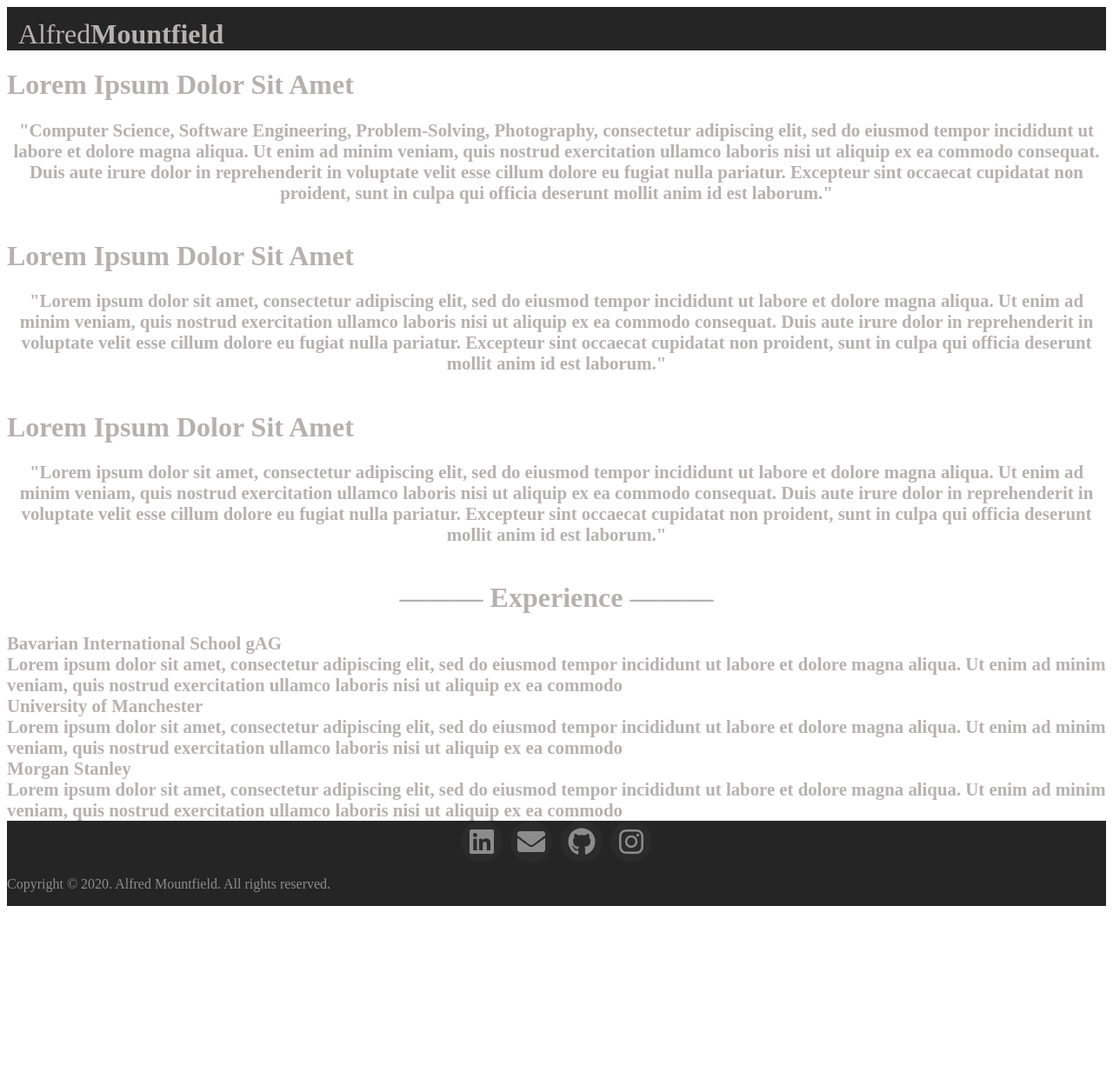
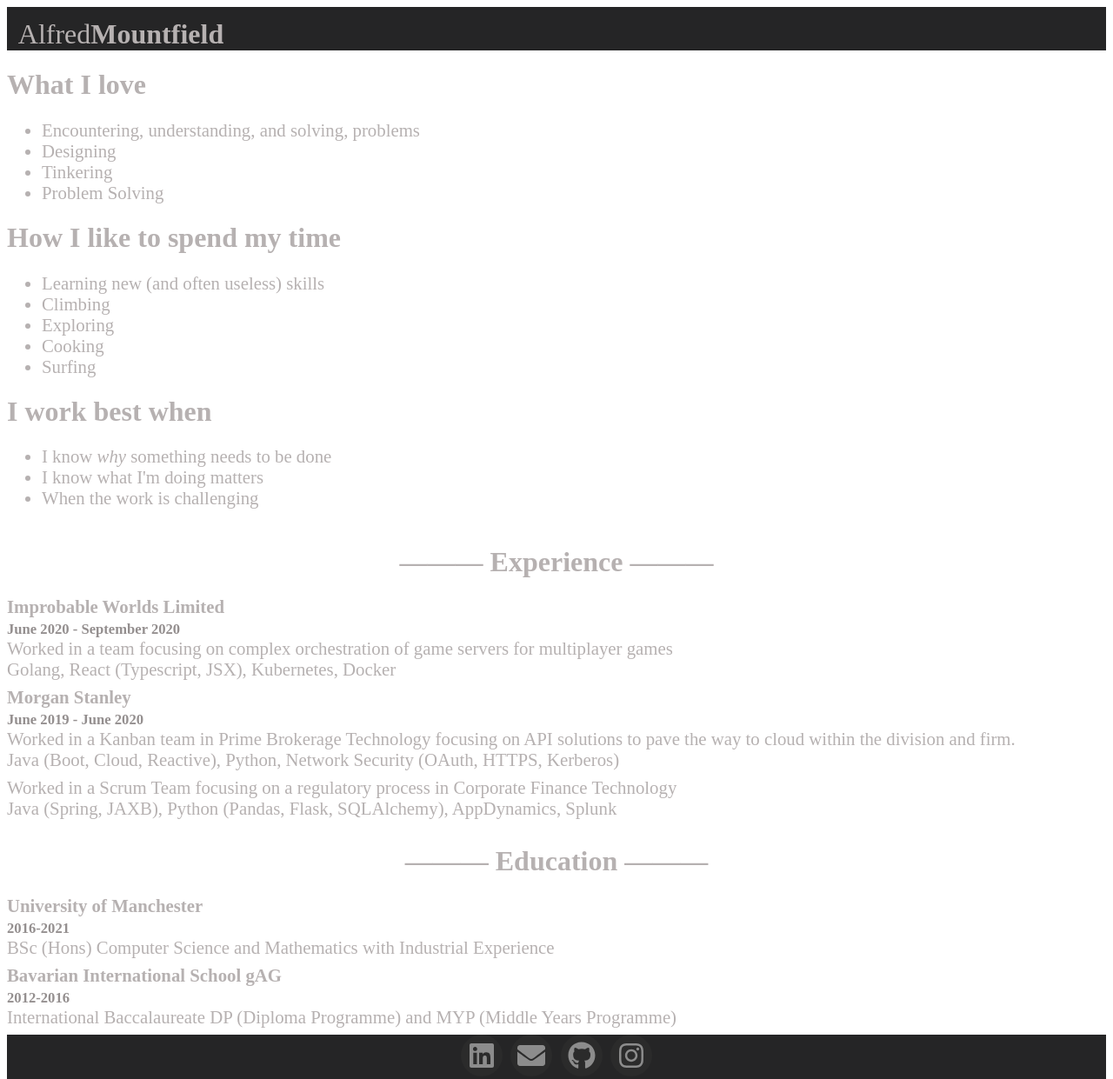
Before and after one commit to Alfred-Mountfield/PortfolioWebsite, a Gatsby site: page /about in a window 1280 px wide. Shown: the top 1241 px of the page at 87% size. Before the commit the page ends 1050 px from the top, so only its background shows below. Built offline with nearby package versions, Linux system fonts and the light colour scheme; Gatsby itself is replaced by a stand-in of ours.

Commit message:
Starting to fill out about page, adding Gatsby images for efficient loading on home page

```diff
--- a/gatsby-config.js
+++ b/gatsby-config.js
@@ -21,6 +21,7 @@
     },
     `gatsby-plugin-sass`,
     `gatsby-transformer-sharp`,
-    `gatsby-plugin-sharp`
+    `gatsby-plugin-sharp`,
+    `gatsby-background-image`
   ]
 }
--- a/package.json
+++ b/package.json
@@ -18,6 +18,7 @@
     "bootstrap": "^4.5.2",
     "classnames": "^2.2.6",
     "gatsby": "^2.24.63",
+    "gatsby-background-image": "^1.1.2",
     "gatsby-image": "^2.4.19",
     "gatsby-plugin-sass": "^2.3.13",
     "gatsby-plugin-sharp": "^2.6.36",
--- a/src/components/appContainer.module.css
+++ b/src/components/appContainer.module.css
@@ -10,4 +10,5 @@
     display: flex;
     flex: 1;
     flex-flow: column wrap;
+    font-family: 'Poiret One', "Bookman Old Style", SansSerif, serif;
 }
--- a/src/components/photoGallery.tsx
+++ b/src/components/photoGallery.tsx
@@ -17,7 +17,7 @@
   // Get All Images
   const allImagesData = useStaticQuery(graphql`
     query GetAllGalleryPhotos {
-      allFile(filter: { extension: { regex: "/(jpg)|(png)/" }, relativeDirectory: { eq: "gallery" } }) {
+      allFile(filter: { extension: { regex: "/(jpg)|(png)/" }, relativeDirectory: {regex: "/gallery*/"} }) {
         edges {
           node {
             childImageSharp {
--- a/src/pages/about.module.css
+++ b/src/pages/about.module.css
@@ -1,34 +1,38 @@
+
+
 .sectionHeader {
-    font-family: 'Poiret One', "Bookman Old Style", SansSerif;
     font-size: 2em;
     color: #b6b1b1;
     text-align: center;
 }
 
 .paraHeader {
-    font-family: 'Poiret One', "Bookman Old Style", SansSerif;
     font-weight: bolder;
     font-size: 2em;
     color: #b6b1b1;
 }
 
 .paraContent {
-    font-family: 'Poiret One', "Bookman Old Style", SansSerif;
-    font-weight: bold;
+    /*font-weight: bold;*/
     font-size: 1.3em;
     color: #b6b1b1;
-    text-align: center;
+    /*text-align: center;*/
 }
 
-.experienceLocation {
-    font-family: 'Poiret One', "Bookman Old Style", SansSerif;
+.locationExplanationRow {
+    margin-bottom: 0.5em;
+}
+
+.location, .explanation {
     color: #b6b1b1;
     font-size: 1.3em;
+}
+
+.location {
     font-weight: bold;
 }
 
-.experienceExplanation {
-    font-family: 'Poiret One', "Bookman Old Style", SansSerif;
-    color: #b6b1b1;
-    font-size: 1.3em;
+.dates {
+    font-size: 0.8em;
+    color: #948f8f;
 }
--- a/src/pages/about.tsx
+++ b/src/pages/about.tsx
@@ -1,7 +1,8 @@
-import React from "react"
+import React from 'react'
 import AppContainer from '../components/appContainer'
 import Row from 'react-bootstrap/Row'
 import Col from 'react-bootstrap/Col'
+import Container from 'react-bootstrap/Container'
 import classNames from 'classnames'
 
 import styles from './about.module.css'
@@ -13,65 +14,111 @@
 export const About: React.FC<AboutProps> = props => {
   return (
     <AppContainer location={props.location}>
+      <Container>
         <Row className="mt-5">
           <Col xs={10} lg={6} className="m-0 mb-4 ml-lg-5 ml-2">
-          <h1 className={styles.paraHeader}>Lorem Ipsum Dolor Sit Amet</h1>
-          <p className={styles.paraContent}>"Computer Science, Software Engineering, Problem-Solving, Photography, consectetur
-            adipiscing elit, sed do eiusmod tempor incididunt ut labore et dolore magna aliqua. Ut enim ad minim veniam, quis
-            nostrud exercitation ullamco laboris nisi ut aliquip ex ea commodo consequat. Duis aute irure dolor in
-            reprehenderit in voluptate velit esse cillum dolore eu fugiat nulla pariatur. Excepteur sint occaecat cupidatat
-            non proident, sunt in culpa qui officia deserunt mollit anim id est
-            laborum."
+            <h1 className={styles.paraHeader}>What I love</h1>
+            <p className={styles.paraContent}>
+              <ul>
+                <li>Encountering, understanding, and solving, problems</li>
+                <li>Designing</li>
+                <li>Tinkering</li>
+                <li>Problem Solving</li>
+              </ul>
             </p>
           </Col>
         </Row>
         <Row className="row m-0 justify-content-end">
           <Col className="col-10 col-lg-6 mb-4 mr-lg-5 mr-2">
-          <h1 className={styles.paraHeader}>Lorem Ipsum Dolor Sit Amet</h1>
+            <h1 className={styles.paraHeader}>How I like to spend my time</h1>
             <p className={styles.paraContent}>
-            "Lorem ipsum dolor sit amet, consectetur adipiscing elit, sed do eiusmod tempor incididunt ut labore et dolore
-            magna aliqua. Ut enim ad minim veniam, quis nostrud exercitation ullamco laboris nisi ut aliquip ex ea commodo
-            consequat. Duis aute irure dolor in reprehenderit in voluptate velit esse cillum dolore eu fugiat nulla pariatur.
-            Excepteur sint occaecat cupidatat non proident, sunt in culpa qui officia deserunt mollit anim id est laborum."
+              <ul>
+                <li>Learning new (and often useless) skills</li>
+                <li>Climbing</li>
+                <li>Exploring</li>
+                <li>Cooking</li>
+                <li>Surfing</li>
+              </ul>
             </p>
           </Col>
         </Row>
         <Row className="m-0">
           <Col className="m-0 col-10 col-lg-6 mb-4 ml-lg-5 ml-2">
-          <h1 className={styles.paraHeader}>Lorem Ipsum Dolor Sit Amet</h1>
+            <h1 className={styles.paraHeader}>I work best when</h1>
             <p className={styles.paraContent}>
-            "Lorem ipsum dolor sit amet, consectetur adipiscing elit, sed do eiusmod tempor incididunt ut labore et dolore
-            magna aliqua. Ut enim ad minim veniam, quis nostrud exercitation ullamco laboris nisi ut aliquip ex ea commodo
-            consequat. Duis aute irure dolor in reprehenderit in voluptate velit esse cillum dolore eu fugiat nulla pariatur.
-            Excepteur sint occaecat cupidatat non proident, sunt in culpa qui officia deserunt mollit anim id est laborum."
+              <ul>
+                <li>I know <i>why</i> something needs to be done</li>
+                <li>I know what I'm doing matters</li>
+                <li>When the work is challenging</li>
+              </ul>
             </p>
           </Col>
         </Row>
+      </Container>
 
-      <h1 className={classNames(styles.sectionHeader, "mt-5 mb-5")}>——— Experience ———</h1>
-
-      <Row className={classNames("m-0 mt-1 justify-content-center")}>
-        <Col className={classNames("col-md-2", styles.experienceLocation)}>Bavarian International School gAG</Col>
-        <Col className={classNames("col-lg-4 col-md-6", styles.experienceLocation)}>
-          Lorem ipsum dolor sit amet, consectetur adipiscing elit, sed do eiusmod tempor incididunt ut labore et dolore
-          magna aliqua. Ut enim ad minim veniam, quis nostrud exercitation ullamco laboris nisi ut aliquip ex ea commodo
+      <Container>
+        <h1 className={classNames(styles.sectionHeader, 'mt-5 mb-5')}>——— Experience ———</h1>
+        <Row className={classNames(styles.locationExplanationRow, 'justify-content-center')}>
+          <Col md={2} className={styles.location}>
+            Improbable Worlds Limited
+            <br />
+            <span className={styles.dates}>June 2020 - September 2020</span>
+          </Col>
+          <Col lg={4} md={6} className={styles.explanation}>
+            Worked in a team focusing on complex orchestration of game servers for multiplayer games
+          </Col>
+          <Col lg={4} md={6} className={styles.explanation}>Golang, React (Typescript, JSX), Kubernetes, Docker</Col>
+        </Row>
+        <Row className={classNames(styles.locationExplanationRow, 'justify-content-center')}>
+          <Col md={2} className={styles.location}>
+            Morgan Stanley
+            <br />
+            <span className={styles.dates}>June 2019 - June 2020</span>
+          </Col>
+          <Col lg={4} md={6}  className={styles.explanation}>
+            Worked in a Kanban team in Prime Brokerage Technology focusing on API solutions to pave the way to cloud within the division and
+            firm.
+          </Col>
+          <Col lg={4} md={6}  className={styles.explanation}>
+            Java (Boot, Cloud, Reactive), Python, Network Security (OAuth, HTTPS, Kerberos)
           </Col>
         </Row>
-      <Row className={classNames("m-0 mt-1 justify-content-center")}>
-        <Col className={classNames("col-md-2", styles.experienceLocation)}>University of Manchester</Col>
-        <Col className={classNames("col-lg-4", "col-md-6", styles.experienceLocation)}>
-          Lorem ipsum dolor sit amet, consectetur adipiscing elit, sed do eiusmod tempor incididunt ut labore et dolore
-          magna aliqua. Ut enim ad minim veniam, quis nostrud exercitation ullamco laboris nisi ut aliquip ex ea commodo
+        <Row className={classNames(styles.locationExplanationRow, 'justify-content-center')}>
+          <Col md={2} className={styles.location} />
+          <Col lg={4} md={6}  className={styles.explanation}>
+            Worked in a Scrum Team focusing on a regulatory process in Corporate Finance Technology
+          </Col>
+          <Col lg={4} md={6} className={styles.explanation}>
+            Java (Spring, JAXB), Python (Pandas, Flask, SQLAlchemy), AppDynamics, Splunk
           </Col>
         </Row>
-      <Row className={classNames("m-0 mt-1 justify-content-center")}>
-        <Col className={classNames("col-md-2", styles.experienceLocation)}>Morgan Stanley</Col>
-        <Col className={classNames("col-lg-4", "col-md-6", styles.experienceLocation)}>
-          Lorem ipsum dolor sit amet, consectetur adipiscing elit, sed do eiusmod tempor incididunt ut labore et dolore
-          magna aliqua. Ut enim ad minim veniam, quis nostrud exercitation ullamco laboris nisi ut aliquip ex ea commodo
+      </Container>
+
+      <Container>
+        <h1 className={classNames(styles.sectionHeader, 'mt-5 mb-5')}>——— Education ———</h1>
+        <Row className={classNames(styles.locationExplanationRow, 'm-0 mt-1 justify-content-center')}>
+          <Col md={2} className={styles.location}>
+            University of Manchester
+            <br />
+            <span className={styles.dates}>2016-2021</span>
+          </Col>
+          <Col lg={4} md={6} className={styles.explanation}>
+            BSc (Hons) Computer Science and Mathematics with Industrial Experience
           </Col>
         </Row>
-      <Row className="spacer mt-5"/>
+        <div className={"w-100"} />
+        <Row className={classNames(styles.locationExplanationRow, 'm-0 mt-1 justify-content-center')}>
+          <Col md={2} className={styles.location}>
+            Bavarian International School gAG
+            <br />
+            <span className={styles.dates}>2012-2016</span>
+          </Col>
+          <Col lg={4} md={6} className={styles.explanation}>
+            International Baccalaureate DP (Diploma Programme) and MYP (Middle Years Programme)
+          </Col>
+        </Row>
+        <Row className="spacer mt-5" />
+      </Container>
     </AppContainer>
   )
 }
--- a/src/pages/index.tsx
+++ b/src/pages/index.tsx
@@ -2,7 +2,9 @@
 import Container from 'react-bootstrap/Container'
 import Row from 'react-bootstrap/Row'
 import Col from 'react-bootstrap/Col'
-import { Link } from 'gatsby'
+import { graphql, Link, useStaticQuery } from 'gatsby'
+import BackgroundImage from 'gatsby-background-image'
+import Img from 'gatsby-image'
 
 import AppContainer from '../components/appContainer'
 
@@ -13,40 +15,77 @@
 }
 
 const Home: React.FC<HomeProps> = props => {
+  const imageData = useStaticQuery(graphql`
+    query GetHomeBackground {
+      homeBackground: file(relativePath: { eq: "homeBackground.jpg" }) {
+        id
+        childImageSharp {
+          fluid(maxWidth: 2000, quality: 90) {
+            ...GatsbyImageSharpFluid_withWebp
+            ...GatsbyImageSharpFluidLimitPresentationSize
+          }
+        }
+      }
+      about: file(relativePath: { eq: "tempCoding.jpg" }) {
+        id
+        childImageSharp {
+          fluid(maxWidth: 700, quality: 90) {
+            ...GatsbyImageSharpFluid_withWebp
+            ...GatsbyImageSharpFluidLimitPresentationSize
+          }
+        }
+      }
+      coding: file(relativePath: { eq: "tempCoding.jpg" }) {
+        id
+        childImageSharp {
+          fluid(maxWidth: 700, quality: 90) {
+            ...GatsbyImageSharpFluid_withWebp
+            ...GatsbyImageSharpFluidLimitPresentationSize
+          }
+        }
+      }
+      gallery: file(relativePath: { eq: "gallery/carousel/Lying Rabbit.jpg" }) {
+        id
+        childImageSharp {
+          fluid(maxWidth: 700, quality: 90) {
+            ...GatsbyImageSharpFluid_withWebp
+            ...GatsbyImageSharpFluidLimitPresentationSize
+          }
+        }
+      }
+    }
+  `)
+  const homeImage = imageData.homeBackground.childImageSharp.fluid
+  const aboutImage = imageData.about.childImageSharp.fluid
+  const codingImage = imageData.coding.childImageSharp.fluid
+  const galleryImage = imageData.gallery.childImageSharp.fluid
 
   const bodyRef = React.useRef<HTMLInputElement>(null)
+
   function scrollDown() {
     bodyRef.current?.scrollIntoView({
-      behavior: "smooth"
+      behavior: 'smooth',
     })
   }
 
   return (
     <AppContainer location={props.location}>
-      <div className={styles.headPic}>
+      <BackgroundImage className={styles.headPic} fluid={homeImage}>
         <div className={styles.fullName}>
           <span className={styles.firstName}>Alfred</span>
           <span className={styles.lastName}>Mountfield</span>
         </div>
         <div className={styles.caption}>
-          <span
-            className={styles.border}
-            id="scroll"
-            onClick={scrollDown}
-            style={{ cursor: 'pointer' }}
-          >
+          <span className={styles.border} id="scroll" onClick={scrollDown} style={{ cursor: 'pointer' }}>
             Scroll Down
           </span>
         </div>
-      </div>
+      </BackgroundImage>
       <Container id="content" ref={bodyRef} fluid>
         <Row className={styles.pageLinks}>
           <Col md={4} className="p-0">
-            <Link to={"/about"} style={{ backgroundColor: '#262626' }}>
-              <img
-                className="img-fluid fit-image"
-                src="../../../assets/images/tempPerson.jpg"
-              />
+            <Link to={'/about'}>
+              <Img fluid={aboutImage} />
               <div className={styles.overlayContainer}>
                 <div className={styles.textOverlay}>
                   <div className={styles.overlayText}>About</div>
@@ -55,26 +94,18 @@
             </Link>
           </Col>
           <Col md={4} className="p-0">
-            <Link to={"/projects"} style={{ backgroundColor: '#595959' }}>
-              <img
-                className="img-fluid fit-image"
-                src="../../../assets/images/tempCoding.jpg"
-              />
+            <Link to={'/projects'}>
+              <Img fluid={codingImage} />
               <div className={styles.overlayContainer}>
                 <div className={styles.textOverlay}>
-                  <div className={styles.overlayText}>
-                    Coding Snippets and Projects
-                  </div>
+                  <div className={styles.overlayText}>Coding Snippets and Projects</div>
                 </div>
               </div>
             </Link>
           </Col>
           <Col md={4} className="p-0">
-            <Link to={"/photos"} style={{ backgroundColor: '#8C8C8C' }}>
-              <img
-                className="img-fluid fit-image"
-                src="../../../assets/images/tempCamera.png"
-              />
+            <Link to={'/photos'}>
+              <Img fluid={galleryImage} />
               <div className={styles.overlayContainer}>
                 <div className={styles.textOverlay}>
                   <div className={styles.overlayText}>Photography</div>
--- a/src/pages/projects.tsx
+++ b/src/pages/projects.tsx
@@ -1,6 +1,7 @@
 import React from 'react'
 import Row from 'react-bootstrap/Row'
 import Col from 'react-bootstrap/Col'
+import Container from 'react-bootstrap/Container'
 import Img from 'gatsby-image'
 
 import { useStaticQuery, graphql } from 'gatsby'
@@ -32,7 +33,7 @@
 
   return (
     <AppContainer location={props.location}>
-      <div className={styles.mainContainer}>
+      <Container className={styles.mainContainer}>
         <Row className="m-1 justify-content-center">
           <Col className="col-md-3 p-0 m-4">
             <Img className="img-fluid fit-image" fluid={data.file.childImageSharp.fluid} />
@@ -61,7 +62,7 @@
             <div className={styles.projectTitle}>Coding Snippets and Projects</div>
           </Col>
         </Row>
-      </div>
+      </Container>
     </AppContainer>
   )
 }
```
Also changed, not shown: src/pages/index.module.css (+7 -4 lines), 1 other file. Lines whose indentation alone changed are shown as unchanged.
